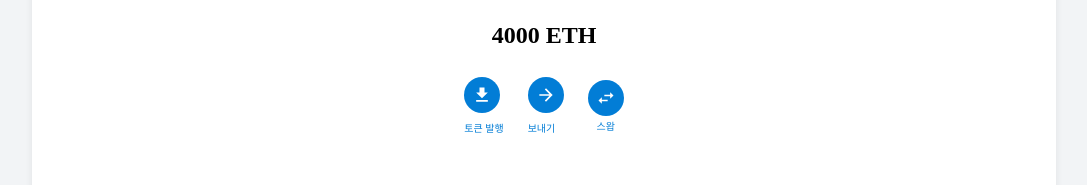
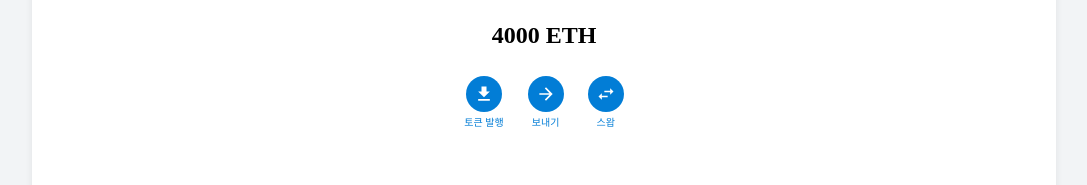
Before and after one commit to ozzing/private-ethereum-network-1, a React (Create React App) app in the folder wallet-front/: page / in a window 1280 px wide. Shown: the part 186-371 px from the top of the page, without its empty margins (96-1183 px from the left). Built offline with nearby package versions, Linux system fonts and the light colour scheme.

Commit message:
[chore] : fix margin padding

```diff
--- a/wallet-front/src/components/deploy/DeployMain.js
+++ b/wallet-front/src/components/deploy/DeployMain.js
@@ -6,11 +6,7 @@ import TabContainer from '../main/TabContainer';
 const DeployMain = () => {
   return (
     <MainWrapper>
-      <AccountHeader>
-        <AccountMain>
-          <TabContainer />
-        </AccountMain>
-      </AccountHeader>
+      <AccountHeader />
     </MainWrapper>
   );
 };
--- a/wallet-front/src/components/main/AccountMain.js
+++ b/wallet-front/src/components/main/AccountMain.js
@@ -40,28 +40,30 @@ const AccountMain = () => {
         </div>
       </WalletOverView>
       <ButtonGroup>
+        <Link to="/deploy">
           <ButtonWrapper>
-          <Link to="/deploy">
             <Circle>
               <DownloadIcon sx={{ color: '#ffffff', fontSize: 20 }} />
             </Circle>
             <ButtonSpan>토큰 발행</ButtonSpan>
+          </ButtonWrapper>
         </Link>
-        </ButtonWrapper>
+        <Link to="/send">
           <ButtonWrapper>
-          <Link to="/send">
             <Circle>
               <ArrowForwardIcon sx={{ color: '#ffffff', fontSize: 20 }} />
             </Circle>
             <ButtonSpan>보내기</ButtonSpan>
+          </ButtonWrapper>
         </Link>
-        </ButtonWrapper>
+        <Link to="/swap">
           <ButtonWrapper>
             <Circle>
               <SwapHorizIcon sx={{ color: '#ffffff', fontSize: 20 }} />
             </Circle>
             <ButtonSpan>스왑</ButtonSpan>
           </ButtonWrapper>
+        </Link>
       </ButtonGroup>
     </MainWrapper>
   );
```
Lines whose indentation alone changed are shown as unchanged.
